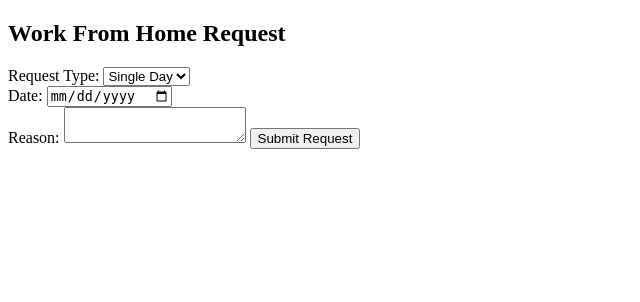
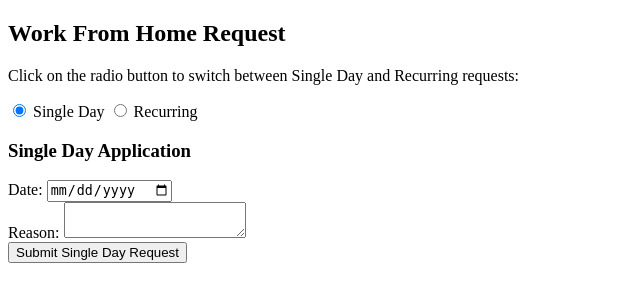
Before and after one commit to divyayayya/Divya, a PHP site: page /apply_wfh.php in a window 1280 px wide. Shown: the top 302 px of the page, without its empty margins (0-640 px from the left). Run offline with PHP 8.4, Linux system fonts and the light colour scheme.

Commit message:
update to apply_wfh.php
now works for single and recurring submissions

```diff
--- a/apply_wfh.php
+++ b/apply_wfh.php
@@ -1,31 +1,59 @@
+<?php
+    session_start();
+?>
+
 <!DOCTYPE html>
 <html lang="en">
 <head>
     <meta charset="UTF-8">
     <title>Work From Home Request</title>
+    <style>
+        /* Predefined styles to hide or show sections */
+        #single-day-fields {
+            width: 500px;
+        }
+
+        #recurring-fields {
+            width: 500px;
+            display: none; /* Initially hidden */
+        }
+    </style>
 </head>
 <body>
+
 <h2>Work From Home Request</h2>
-    <form action="process_wfh_request.php" method="POST" onsubmit="return limitDaySelection()">
-        <label for="request_type">Request Type:</label>
-        <select name="request_type" id="request_type">
-            <option value="single_day">Single Day</option>
-            <option value="recurring">Recurring</option>
-        </select>
-        <br>
 
-        <!-- for single day application -->
+<p>Click on the radio button to switch between Single Day and Recurring requests:</p>
+
+<!-- Request Type Selection Using Radio Buttons -->
+<input type='radio' name="request_type" onclick="showSingleDay()" checked> Single Day
+<input type='radio' name="request_type" onclick="showRecurring()"> Recurring
+
+<!-- Single Day Application Fields -->
 <div id="single-day-fields">
-            <label for="start_date">Date:</label>
-            <input type="date" name="start_date" min=<?php echo(date("Y-m-d"))?> required>
+    <h3>Single Day Application</h3>
+    <form action="process_wfh_request.php" method="POST">
+        <label for="single_start_date">Date:</label>
+        <input type="date" name="single_start_date"
+               min=<?php echo(date("Y-m-d"))?> required><br>
+
+        <label for="reason">Reason:</label>
+        <textarea name="reason" required></textarea><br>
+
+        <button type="submit">Submit Single Day Request</button>
+    </form>
 </div>
 
-        <!-- for recurring application only if recurring is chosen -->
-        <div id="recurring-fields" style="display:none;">
-            <label for="start_date">Start Date:</label>
-            <input type="date" name="start_date" min=<?php echo(date("Y-m-d"))?> required>
+<!-- Recurring Application Fields -->
+<div id="recurring-fields">
+    <h3>Recurring Application</h3>
+    <form action="process_wfh_request.php" method="POST">
+        <label for="recurring_start_date">Start Date:</label>
+        <input type="date" name="recurring_start_date"
+               min=<?php echo(date("Y-m-d"))?> required><br>
+
         <label for="end_date">End Date:</label>
-            <input type="date" name="end_date" min=<?php echo(date("Y-m-d"))?> required>
+        <input type="date" name="end_date" min=<?php echo(date("Y-m-d"))?> required><br>
 
         <label>Select days of the week (maximum 2):</label><br>
         <input type="checkbox" name="days_of_week[]" value="Monday"> Monday<br>
@@ -33,28 +61,26 @@
         <input type="checkbox" name="days_of_week[]" value="Wednesday"> Wednesday<br>
         <input type="checkbox" name="days_of_week[]" value="Thursday"> Thursday<br>
         <input type="checkbox" name="days_of_week[]" value="Friday"> Friday<br>
+
+        <label for="reason">Reason:</label>
+        <textarea name="reason" required></textarea><br>
+
+        <button type="submit">Submit Recurring Request</button>
+    </form>
 </div>
 
-        <label for="reason">Reason:</label>
-        <textarea name="reason" required></textarea>
+<script>
+    // Function to show the Single Day fields and hide Recurring fields
+    function showSingleDay() {
+        document.getElementById("single-day-fields").style.display = "block";
+        document.getElementById("recurring-fields").style.display = "none";
+    }
 
-        <button type="submit">Submit Request</button>
-    </form>
-
-    <script>
-        document.getElementById('request_type').addEventListener('change', function () {
-            const requestType = this.value;
-            const singleDayFields = document.getElementById('single-day-fields');
-            const recurringFields = document.getElementById('recurring-fields');
-
-            if (requestType === 'single_day') {
-                singleDayFields.style.display = 'block';
-                recurringFields.style.display = 'none';
-            } else {
-                singleDayFields.style.display = 'none';
-                recurringFields.style.display = 'block';
+    // Function to show the Recurring fields and hide Single Day fields
+    function showRecurring() {
+        document.getElementById("single-day-fields").style.display = "none";
+        document.getElementById("recurring-fields").style.display = "block";
     }
-        });
 </script>
 
 </body>
--- a/process_wfh_request.php
+++ b/process_wfh_request.php
@@ -17,16 +17,18 @@ if ($_SERVER['REQUEST_METHOD'] === 'POST') {
 
     // Get necessary POST data
     $userID = $_SESSION['userID'];
+    $dept = $_SESSION['dept'];
     $reason = $_POST['reason'];
     $requestType = $_POST['request_type'];  // Single or Recurring request type
 
 
     // Check if the request is for 'single' day WFH
     if ($requestType === 'single_day') {
-        $startDate = $_POST['start_date'];
+        $startDate = $_POST['wfh_date'];
         // console.log($startDate);
         echo "Processing single day WFH request...<br>";
         echo "User ID: $userID<br>";
+        echo $dept;
         echo "Start Date: $startDate<br>";
         echo "Reason: $reason<br>";
 
```
Lines whose indentation alone changed are shown as unchanged.
